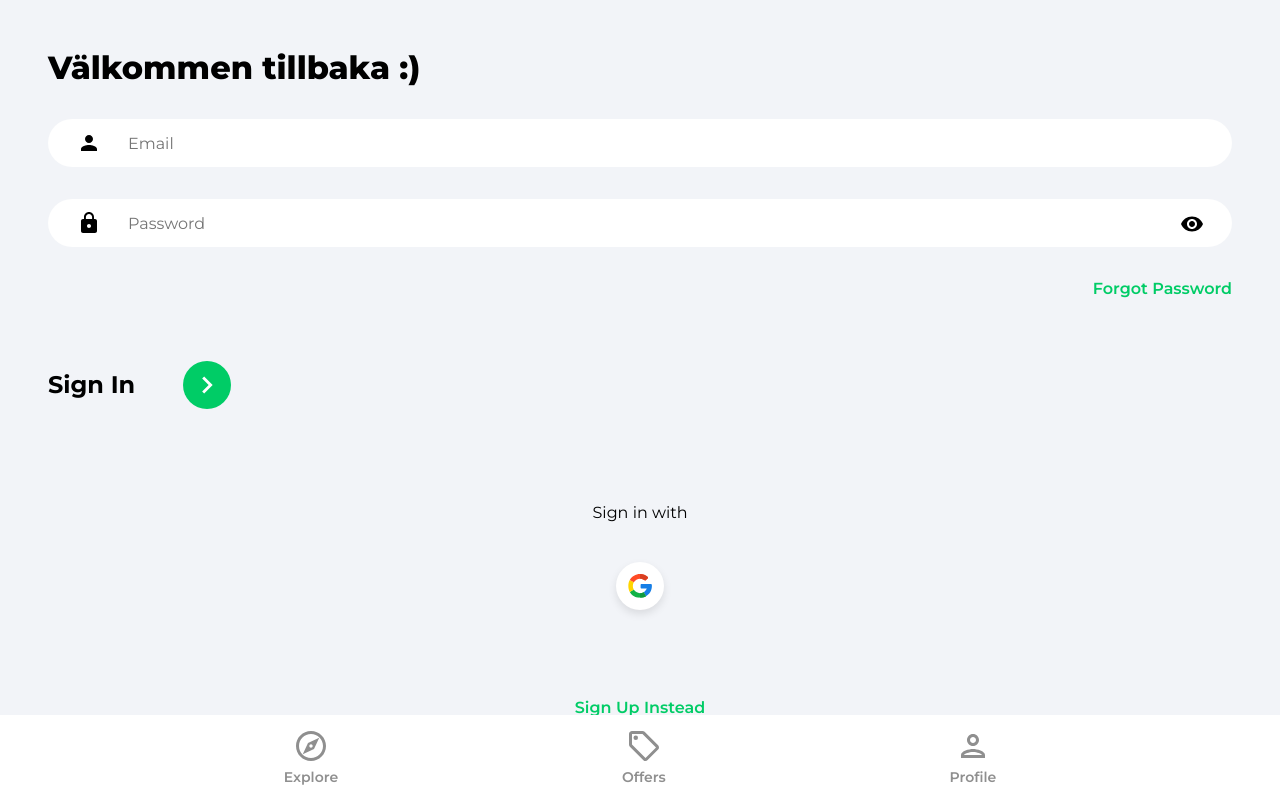
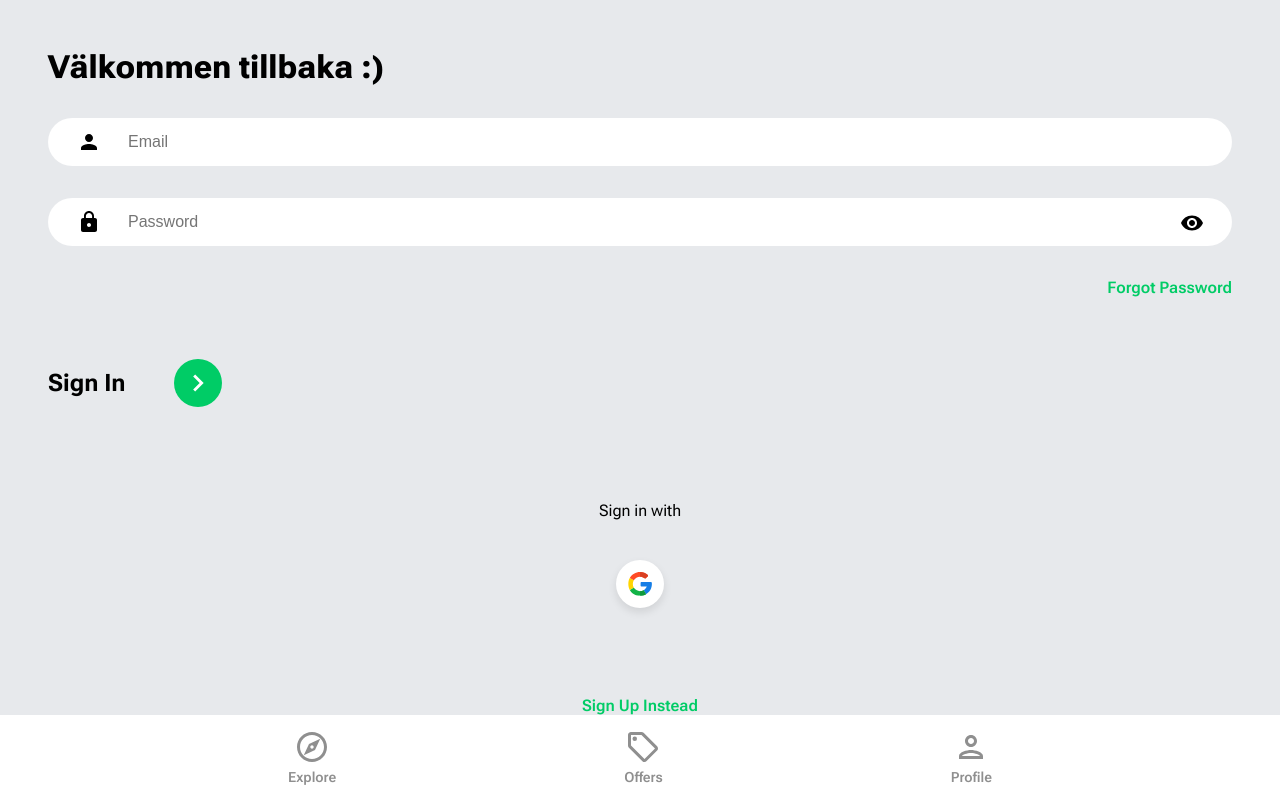
Before and after one commit to andreaslarssamils/house-market-place, a React (Create React App) app: page /sign-in in a window 1280 px wide. Built offline with nearby package versions, Linux system fonts and the light colour scheme.

Commit message:
new changes

```diff
--- a/src/index.css
+++ b/src/index.css
@@ -1,4 +1,4 @@
-@import url('https://fonts.googleapis.com/css2?family=Montserrat:wght@200;300;400;500;600;700;800;900&display=swap');
+@import url('https://fonts.googleapis.com/css2?family=Roboto+Flex:opsz,wght@8..144,100;8..144,200;8..144,300;8..144,400;8..144,500;8..144,600;8..144,700;8..144,800;8..144,900;8..144,1000&display=swap');
 * {
   box-sizing: border-box;
 }
@@ -8,8 +8,8 @@ html::-webkit-scrollbar {
 }
 
 body {
-  font-family: 'Montserrat', sans-serif;
-  background-color: #f2f4f8;
+  font-family: 'Roboto Flex', sans-serif;
+  background-color: #e7e9ec;
   margin: 0;
   box-sizing: border-box;
 }
@@ -37,7 +37,7 @@ button {
   height: 3rem;
   width: 100%;
   outline: none;
-  font-family: 'Montserrat', sans-serif;
+  font-family: 'Robot Flex', sans-serif;
   padding: 0 3rem;
   font-size: 1rem;
 }
@@ -440,6 +440,7 @@ button {
   font-size: 0.7rem;
   opacity: 0.8;
   margin-bottom: 0;
+  color: gray;
 }
 
 .categoryListingName {
@@ -511,6 +512,7 @@ button {
 .listingLocation {
   margin-top: 0;
   font-weight: 600;
+  color: gray;
 }
 
 .discountPrice {
--- a/src/pages/CreateListing.jsx
+++ b/src/pages/CreateListing.jsx
@@ -132,7 +132,7 @@ export default function CreateListing() {
           (snapshot) => {
             const progress =
               (snapshot.bytesTransferred / snapshot.totalBytes) * 100;
-            // console.log('Upload is ' + progress + '% done');
+            console.log('Upload is ' + progress + '% done');
             switch (snapshot.state) {
               case 'paused':
                 // console.log('Upload is paused');
```
